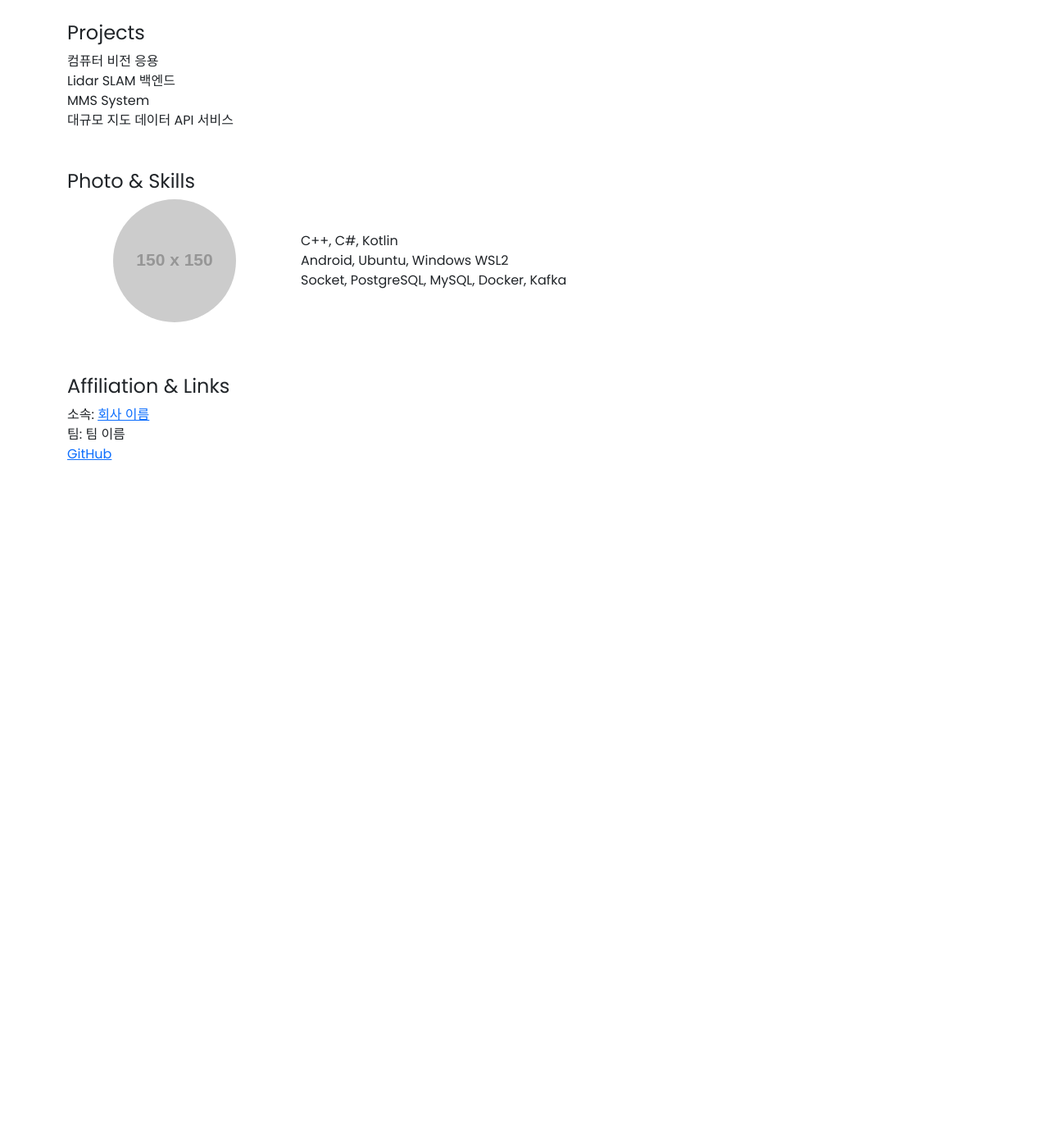
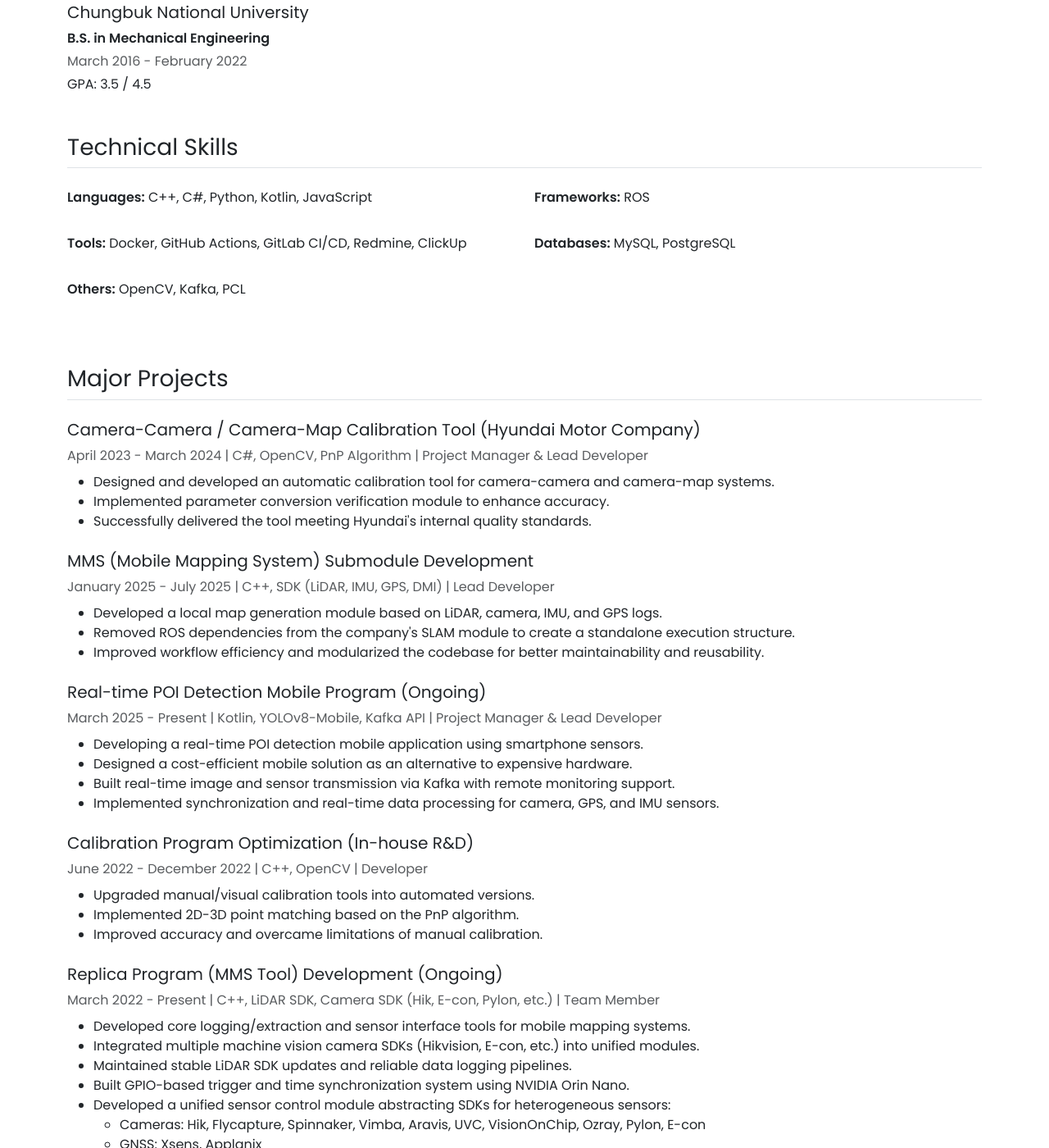
Before and after one commit to jinwoo-Sync/jinwoo-Sync.github.io, a Jekyll site: the page built from cv.html, in a window 1280 px wide and 1400 px high, scrolled down 355 px. Shown: the whole window at 82% size. Built offline with Jekyll 4.4.1, drawn with Linux system fonts in a browser that asks for light colours; before the commit the page ends 985 px from its top, so only the background shows below that; some of the changed text lies outside the part shown.

Commit message:
Update CV page with comprehensive professional information
Replaced previous CV content with detailed sections including:
- Contact information and current position
- Education background
- Technical skills (languages, frameworks, tools, databases)
- Major projects with Hyundai Motor Company and Mobiltech
- Academic and research projects
- Additional activities

🤖 Generated with [Claude Code](https://claude.com/claude-code)

Co-Authored-By: Claude <noreply@anthropic.com>

```diff
--- a/cv.html
+++ b/cv.html
@@ -3,51 +3,143 @@ layout: default
 title: CV
 ---
 <div class="container py-5" data-aos="fade-up">
-  <h1 class="mb-4">Curriculum Vitae</h1>
+  <header class="mb-5">
+    <h1 class="display-4 mb-3">Jinwoo Seo</h1>
+    <div class="contact-info mb-4">
+      <p class="mb-2">
+        <strong>Email:</strong> <a href="mailto:kki5629@naver.com">kki5629@naver.com</a> |
+        <strong>Phone:</strong> +82-10-6471-5629
+      </p>
+      <p>
+        <strong>GitHub:</strong> <a href="https://github.com/jinwoo-Sync" target="_blank">github.com/jinwoo-Sync</a> |
+        <strong>Current Position:</strong> Research Engineer at Mobiltech
+      </p>
+    </div>
+  </header>
 
   <section class="mb-5">
-    <h2 class="h4">About Me</h2>
-    <p>
-      기계공학적 배경에 코딩 역량을 접목하여 새로운 가능성을 끊임없이 탐구하며 성장하고 있는 개발자입니다. 특히
-      카메라-LiDAR 캘리브레이션을 시작으로 SLAM의 기초를 다졌으며, 캘리브레이션 및 LIDAR SLAM 백엔드 최적화를 위해 선형대수와 최적화 이론을 계속해서 공부하고 있습니다.
-      현재는 안드로이드 기반 실시간 위치 보정 및 스트리밍 서버 프로젝트를 주도하고 있습니다. 안드로이드 폰의 카메라, IMU, GPS 센서 데이터를 서버로 전송하여 Visual SLAM과 기존 LiDAR
-      SLAM 맵 매칭 및 DB 매칭을 통해 실시간 GPS 위치 보정을 구현 중입니다. 더불어, 실시간 스트리밍 서버를 구축하여 다수의 클라이언트 앱과 서버 간의 원활한 통신 환경 구축을 개발하고 있습니다.
-      이러한 경험을 바탕으로, 저는 복잡한 시스템을 이해하고 최적화하며, 실제 문제 해결에 기여하는 데 강점을 가지고 있습니다.
-    </p>
+    <h2 class="h3 mb-4 border-bottom pb-2">Education</h2>
+    <div class="mb-3">
+      <h3 class="h5 mb-2">Chungbuk National University</h3>
+      <p class="mb-1"><strong>B.S. in Mechanical Engineering</strong></p>
+      <p class="text-muted mb-1">March 2016 - February 2022</p>
+      <p>GPA: 3.5 / 4.5</p>
+    </div>
   </section>
 
   <section class="mb-5">
-    <h2 class="h4">Projects</h2>
-    <ul class="list-unstyled">
-      <li>컴퓨터 비전 응용</li>
-      <li>Lidar SLAM 백엔드</li>
-      <li>MMS System</li>
-      <li>대규모 지도 데이터 API 서비스</li>
-    </ul>
-  </section>
-
-  <section class="mb-5">
-    <h2 class="h4">Photo &amp; Skills</h2>
-    <div class="row align-items-center">
-      <div class="col-md-3 mb-3 text-center">
-        <img src="https://via.placeholder.com/150" alt="profile photo" class="img-fluid rounded-circle">
+    <h2 class="h3 mb-4 border-bottom pb-2">Technical Skills</h2>
+    <div class="row">
+      <div class="col-md-6 mb-3">
+        <p><strong>Languages:</strong> C++, C#, Python, Kotlin, JavaScript</p>
       </div>
-      <div class="col-md-9">
-        <ul class="list-unstyled">
-          <li>C++, C#, Kotlin</li>
-          <li>Android, Ubuntu, Windows WSL2</li>
-          <li>Socket, PostgreSQL, MySQL, Docker, Kafka</li>
-        </ul>
+      <div class="col-md-6 mb-3">
+        <p><strong>Frameworks:</strong> ROS</p>
+      </div>
+      <div class="col-md-6 mb-3">
+        <p><strong>Tools:</strong> Docker, GitHub Actions, GitLab CI/CD, Redmine, ClickUp</p>
+      </div>
+      <div class="col-md-6 mb-3">
+        <p><strong>Databases:</strong> MySQL, PostgreSQL</p>
+      </div>
+      <div class="col-md-12 mb-3">
+        <p><strong>Others:</strong> OpenCV, Kafka, PCL</p>
       </div>
     </div>
   </section>
 
-  <section>
-    <h2 class="h4">Affiliation &amp; Links</h2>
-    <ul class="list-unstyled">
-      <li>소속: <a href="#">회사 이름</a></li>
-      <li>팀: 팀 이름</li>
-      <li><a href="https://github.com/jinwoo-Sync">GitHub</a></li>
+  <section class="mb-5">
+    <h2 class="h3 mb-4 border-bottom pb-2">Major Projects</h2>
+
+    <article class="mb-4">
+      <h3 class="h5 mb-2">Camera-Camera / Camera-Map Calibration Tool (Hyundai Motor Company)</h3>
+      <p class="text-muted mb-2">April 2023 - March 2024 | C#, OpenCV, PnP Algorithm | Project Manager & Lead Developer</p>
+      <ul>
+        <li>Designed and developed an automatic calibration tool for camera-camera and camera-map systems.</li>
+        <li>Implemented parameter conversion verification module to enhance accuracy.</li>
+        <li>Successfully delivered the tool meeting Hyundai's internal quality standards.</li>
+      </ul>
+    </article>
+
+    <article class="mb-4">
+      <h3 class="h5 mb-2">MMS (Mobile Mapping System) Submodule Development</h3>
+      <p class="text-muted mb-2">January 2025 - July 2025 | C++, SDK (LiDAR, IMU, GPS, DMI) | Lead Developer</p>
+      <ul>
+        <li>Developed a local map generation module based on LiDAR, camera, IMU, and GPS logs.</li>
+        <li>Removed ROS dependencies from the company's SLAM module to create a standalone execution structure.</li>
+        <li>Improved workflow efficiency and modularized the codebase for better maintainability and reusability.</li>
+      </ul>
+    </article>
+
+    <article class="mb-4">
+      <h3 class="h5 mb-2">Real-time POI Detection Mobile Program (Ongoing)</h3>
+      <p class="text-muted mb-2">March 2025 - Present | Kotlin, YOLOv8-Mobile, Kafka API | Project Manager & Lead Developer</p>
+      <ul>
+        <li>Developing a real-time POI detection mobile application using smartphone sensors.</li>
+        <li>Designed a cost-efficient mobile solution as an alternative to expensive hardware.</li>
+        <li>Built real-time image and sensor transmission via Kafka with remote monitoring support.</li>
+        <li>Implemented synchronization and real-time data processing for camera, GPS, and IMU sensors.</li>
+      </ul>
+    </article>
+
+    <article class="mb-4">
+      <h3 class="h5 mb-2">Calibration Program Optimization (In-house R&D)</h3>
+      <p class="text-muted mb-2">June 2022 - December 2022 | C++, OpenCV | Developer</p>
+      <ul>
+        <li>Upgraded manual/visual calibration tools into automated versions.</li>
+        <li>Implemented 2D-3D point matching based on the PnP algorithm.</li>
+        <li>Improved accuracy and overcame limitations of manual calibration.</li>
+      </ul>
+    </article>
+
+    <article class="mb-4">
+      <h3 class="h5 mb-2">Replica Program (MMS Tool) Development (Ongoing)</h3>
+      <p class="text-muted mb-2">March 2022 - Present | C++, LiDAR SDK, Camera SDK (Hik, E-con, Pylon, etc.) | Team Member</p>
+      <ul>
+        <li>Developed core logging/extraction and sensor interface tools for mobile mapping systems.</li>
+        <li>Integrated multiple machine vision camera SDKs (Hikvision, E-con, etc.) into unified modules.</li>
+        <li>Maintained stable LiDAR SDK updates and reliable data logging pipelines.</li>
+        <li>Built GPIO-based trigger and time synchronization system using NVIDIA Orin Nano.</li>
+        <li>Developed a unified sensor control module abstracting SDKs for heterogeneous sensors:
+          <ul>
+            <li>Cameras: Hik, Flycapture, Spinnaker, Vimba, Aravis, UVC, VisionOnChip, Ozray, Pylon, E-con</li>
+            <li>GNSS: Xsens, Applanix</li>
+            <li>LiDAR: Hesai, Ouster, Seyond, Valeo, Velodyne</li>
+            <li>Radar: SRS Radar, Smartmicro</li>
+          </ul>
+        </li>
+      </ul>
+    </article>
+  </section>
+
+  <section class="mb-5">
+    <h2 class="h3 mb-4 border-bottom pb-2">Academic & Research Projects</h2>
+
+    <article class="mb-4">
+      <h3 class="h5 mb-2">Autonomous Driving Control & Path Planning (ROS-based)</h3>
+      <p class="text-muted mb-2">March 2020 - October 2021 | C++, ROS, GPS, LiDAR, IMU | Team Leader & Member</p>
+      <ul>
+        <li>Implemented PID controllers to stabilize autonomous driving.</li>
+        <li>Tuned parameters to improve responsiveness.</li>
+        <li>Developed GPS-based path planning and dynamic obstacle avoidance.</li>
+        <li>Built Camera-LiDAR calibration tools and IMU-GPS Kalman filter fusion system (validated at K-City).</li>
+      </ul>
+    </article>
+
+    <article class="mb-4">
+      <h3 class="h5 mb-2">Calibration and Sensor Fusion Research (Intelligent Robotics Lab)</h3>
+      <p class="text-muted mb-2">March 2021 - September 2021 | C++, Python, OpenCV, ROS | Research Intern</p>
+      <ul>
+        <li>Conducted research on camera-LiDAR fusion and path planning algorithms.</li>
+        <li>Experimented with advanced calibration techniques for autonomous driving systems.</li>
+      </ul>
+    </article>
+  </section>
+
+  <section class="mb-5">
+    <h2 class="h3 mb-4 border-bottom pb-2">Additional Activities</h2>
+    <ul>
+      <li>Participant, 'LikeLion (멋쟁이 사자처럼)', 2018</li>
     </ul>
   </section>
 </div>
```
